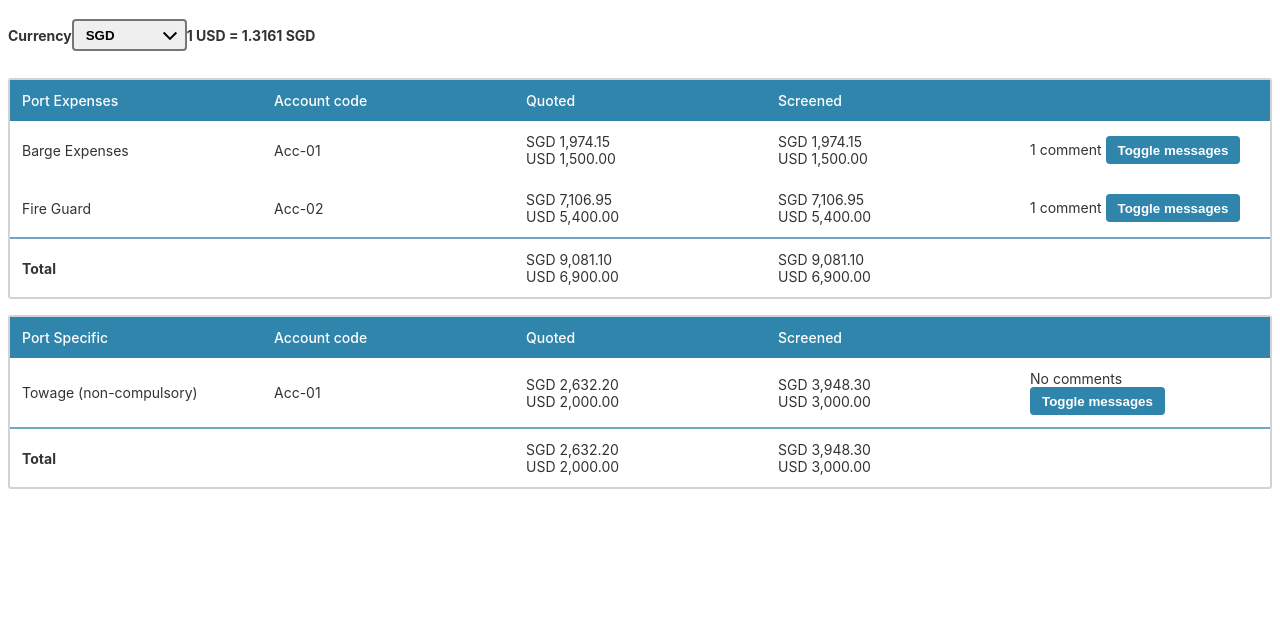
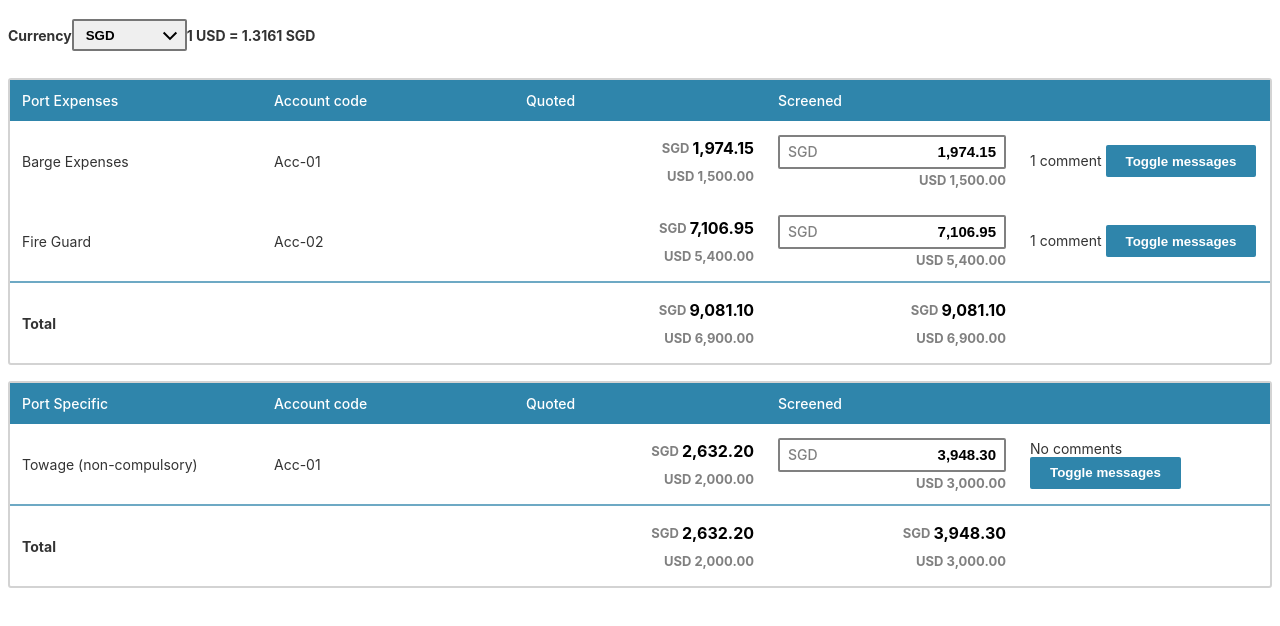
Before and after one commit to HRahimy/barger, an Angular app: page / in a window 1280 px wide. Shown: the top 626 px of the page. Built offline with nearby package versions, Linux system fonts and the light colour scheme.

Commit message:
Apply designed styling for subcost displays

```diff
--- a/src/app/components/cost-table/cost-table.component.html
+++ b/src/app/components/cost-table/cost-table.component.html
@@ -21,7 +21,8 @@
           <app-sub-cost-display [baseCurrencyLabel]="baseCurrency"
                                 [baseCurrencyValue]="screenedSubCost.amount"
                                 [selectedCurrencyLabel]="selectedCurrency"
-                                [selectedCurrencyValue]="screenedSubCost.amount * rateFromBaseToSelectedCurrency"></app-sub-cost-display>
+                                [selectedCurrencyValue]="screenedSubCost.amount * rateFromBaseToSelectedCurrency"
+                                [subCostType]="subCostType.Screened"></app-sub-cost-display>
         </td>
         <td class="padded-td" *ngIf="costItem.comments">
           {{costItem.comments.length}} {{costItem.comments.length > 1 ? 'comments' : 'comment'}}
--- a/src/app/components/sub-cost-display/sub-cost-display.component.css
+++ b/src/app/components/sub-cost-display/sub-cost-display.component.css
@@ -1,6 +1,57 @@
 .value-display {
   display: flex;
   align-items: center;
-  padding: 0;
-  margin: 0;
+  justify-content: right;
+  padding-top: 3px;
+  font-weight: bold;
+  color: grey;
+  font-size: 13px;
 }
+
+.value-display.quoted {
+  padding-block: 5px;
+}
+
+
+/* Adapted from solution for input with prefix from:
+   https://www.30secondsofcode.org/css/s/input-with-prefix
+*/
+.input-box {
+  display: flex;
+  align-items: center;
+  height: 30px;
+  margin: auto;
+  border: 2px solid grey;
+  border-radius: 2px;
+  padding-left: 0.5rem;
+  overflow: hidden;
+}
+
+.input-box .prefix {
+  font-weight: 500;
+  color: grey;
+}
+
+input {
+  height: 0;
+  text-align: right;
+  vertical-align: bottom;
+  color: black;
+  font-size: 15px;
+}
+
+input:disabled {
+  opacity: 1;
+}
+
+.input-box input {
+  flex-grow: 1;
+  background: #fff;
+  border: none;
+  outline: none;
+  padding: 0.5rem;
+}
+
+.input-box:focus-within {
+  border-color: #777;
+}
--- a/src/app/components/sub-cost-display/sub-cost-display.component.html
+++ b/src/app/components/sub-cost-display/sub-cost-display.component.html
@@ -1,6 +1,21 @@
-<div class="value-display">
-  {{selectedCurrencyLabel}} {{selectedCurrencyValue | number: '1.2-2'}}
-</div>
-<div class="value-display">
-  {{baseCurrencyLabel}} {{baseCurrencyValue | number: '1.2-2'}}
-</div>
+<ng-container *ngIf="subCostType === subCostTypes.Quoted">
+  <div class="value-display quoted">
+    {{selectedCurrencyLabel}}&nbsp;
+    <span style="color: black; font-size: 16px;">{{selectedCurrencyValue | number: '1.2-2'}}</span>
+
+  </div>
+  <div class="value-display quoted">
+    {{baseCurrencyLabel}}
+    {{baseCurrencyValue | number: '1.2-2'}}
+  </div>
+</ng-container>
+
+<ng-container *ngIf="subCostType === subCostTypes.Screened">
+  <div class="input-box">
+    <span class="prefix">{{selectedCurrencyLabel}}</span>
+    <input disabled [value]="selectedCurrencyValue | number: '1.2-2'">
+  </div>
+  <div class="value-display">
+    {{baseCurrencyLabel}} {{baseCurrencyValue | number: '1.2-2'}}
+  </div>
+</ng-container>
--- a/src/app/components/sub-cost-display/sub-cost-display.component.ts
+++ b/src/app/components/sub-cost-display/sub-cost-display.component.ts
@@ -1,4 +1,5 @@
 import {Component, Input, OnInit} from '@angular/core';
+import {CostItemSubCostType} from '../../interfaces/cost-item.interface';
 
 @Component({
   selector: 'app-sub-cost-display',
@@ -6,6 +7,9 @@ import {Component, Input, OnInit} from '@angular/core';
   styleUrls: ['./sub-cost-display.component.css']
 })
 export class SubCostDisplayComponent implements OnInit {
+  subCostTypes = CostItemSubCostType;
+  @Input() subCostType: CostItemSubCostType = CostItemSubCostType.Quoted;
+
   @Input()
   get baseCurrencyLabel(): string {
     throw new Error('Attribute "baseCurrencyLabel" is required');
--- a/src/styles.css
+++ b/src/styles.css
@@ -30,7 +30,7 @@
 
 select {
   border-width: 2px;
-  border-radius: 4px;
+  border-radius: 2px;
   height: 32px;
   font-weight: 600;
   width: fit-content;
@@ -47,7 +47,7 @@ select:disabled {
 
 input {
   border-width: 2px;
-  border-radius: 4px;
+  border-radius: 2px;
   height: 28px;
   font-weight: 600;
   padding-inline: 12px;
@@ -63,17 +63,17 @@ input:disabled {
 }
 
 button {
-  border-radius: 4px;
+  border-radius: 2px;
   border-spacing: 0;
   border: 0 transparent;
-  height: 28px;
+  height: 32px;
   color: white;
   background-color: #2F85AB;
   font-weight: 600;
-  padding-inline: 12px;
+  padding-inline: 20px;
   padding-block: 0;
 }
 
 button:disabled {
-  opacity: 0.7;
+  opacity: 0.5;
 }
```
